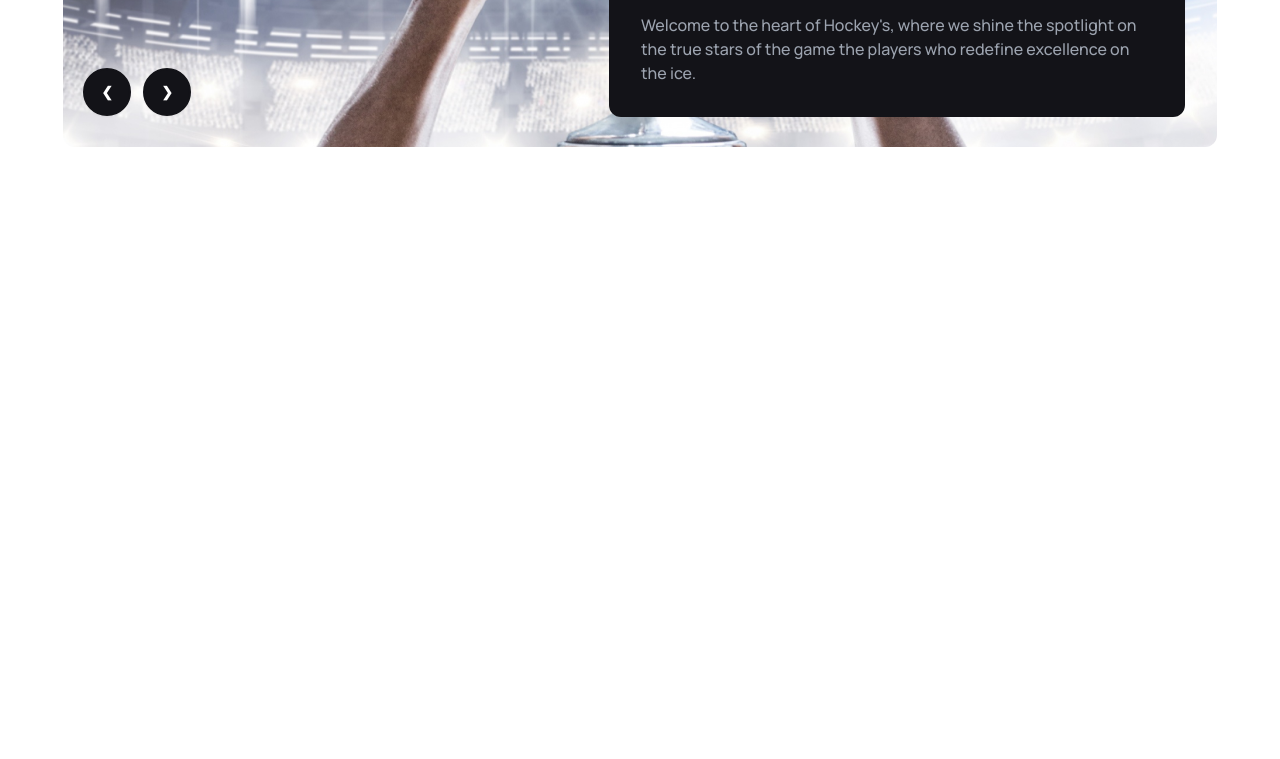
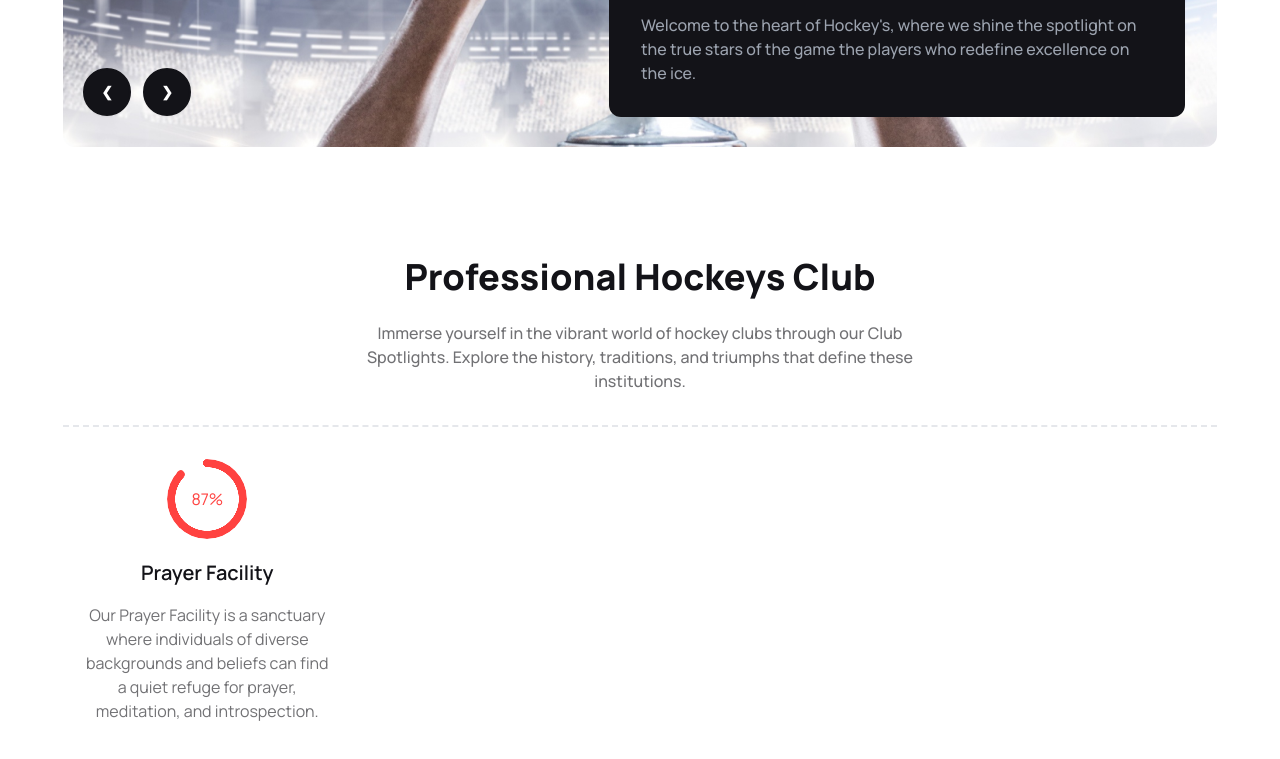
Before and after one commit to abunaim5/hockeys, a plain HTML site: page index.html in a window 1280 px wide. Shown: the part 591-1350 px from the top of the page. Before the commit the page ends 800 px from the top, so only its background shows below. Drawn offline with nearby package versions, Linux system fonts and the light colour scheme.

Commit message:
added hockeys club section

```diff
--- a/index.html
+++ b/index.html
@@ -146,8 +146,32 @@
             </div>
         </section>
     </header>
-    <main>
+    <main class="container mx-auto mt-14">
+        <!-- hockeys club section start -->
+        <section class="max-w-[73.125rem] mx-auto p-2 mt-14 divide-y-2 divide-dashed">
+            <div class="text-center space-y-6 py-8">
+                <h3 class="text-4xl text-color-black font-extrabold">Professional Hockeys Club</h3>
+                <p class="text-color-gray font-medium max-w-xl mx-auto">Immerse yourself in the vibrant world of hockey
+                    clubs through our Club Spotlights. Explore the history, traditions, and triumphs that define these
+                    institutions.</p>
+            </div>
 
+            <!-- progress cards -->
+            <div class="grid grid-cols-1 md:grid-cols-2 lg:grid-cols-4 py-8">
+                <div class="">
+                    <figure class="flex items-center justify-center">
+                        <div class="radial-progress text-color-orange" style="--value:87;" role="progressbar">87%</div>
+                    </figure>
+                    <div class="text-center p-5 space-y-4">
+                        <h2 class="text-color-black text-xl font-semibold">Prayer Facility</h2>
+                        <p class="text-color-gray">Our Prayer Facility is a sanctuary where individuals of diverse
+                            backgrounds and beliefs can find a quiet refuge for prayer, meditation, and introspection.
+                        </p>
+                    </div>
+                </div>
+
+            </div>
+        </section>
     </main>
     <footer>
 
```
